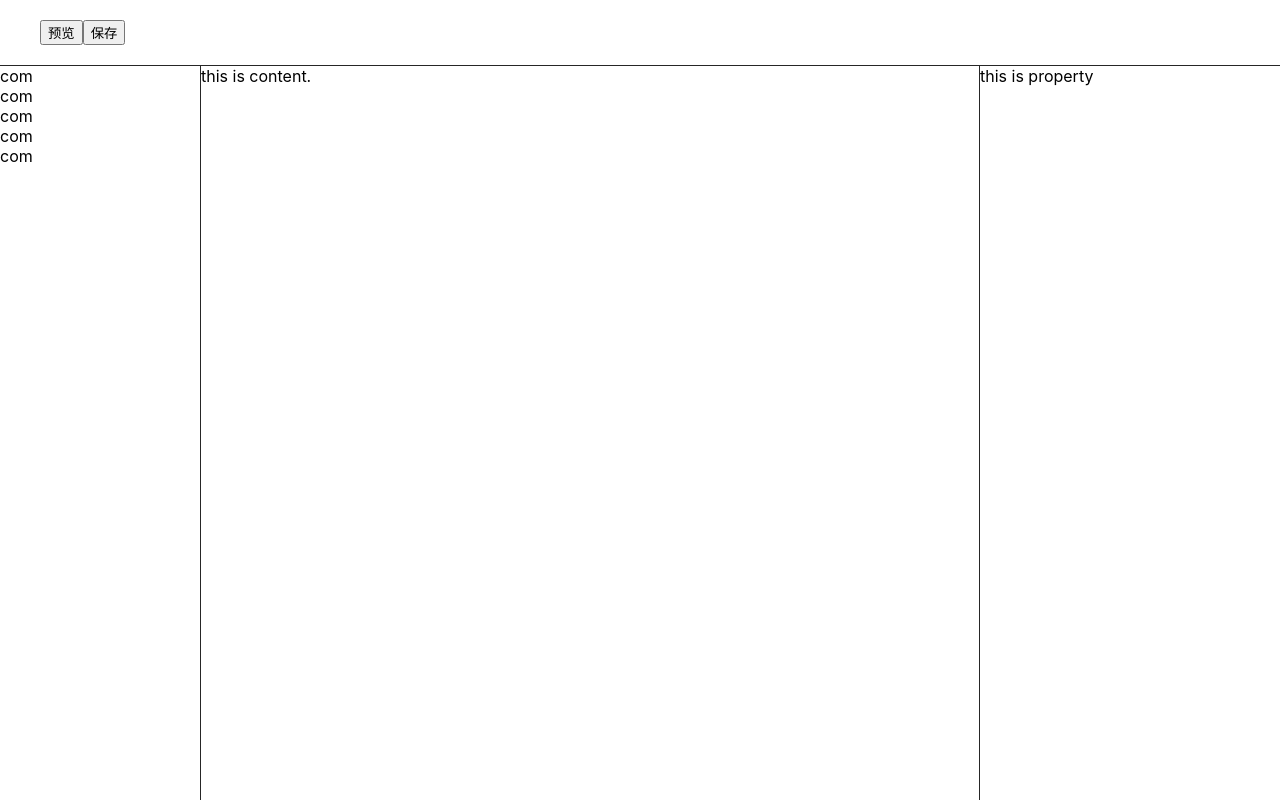
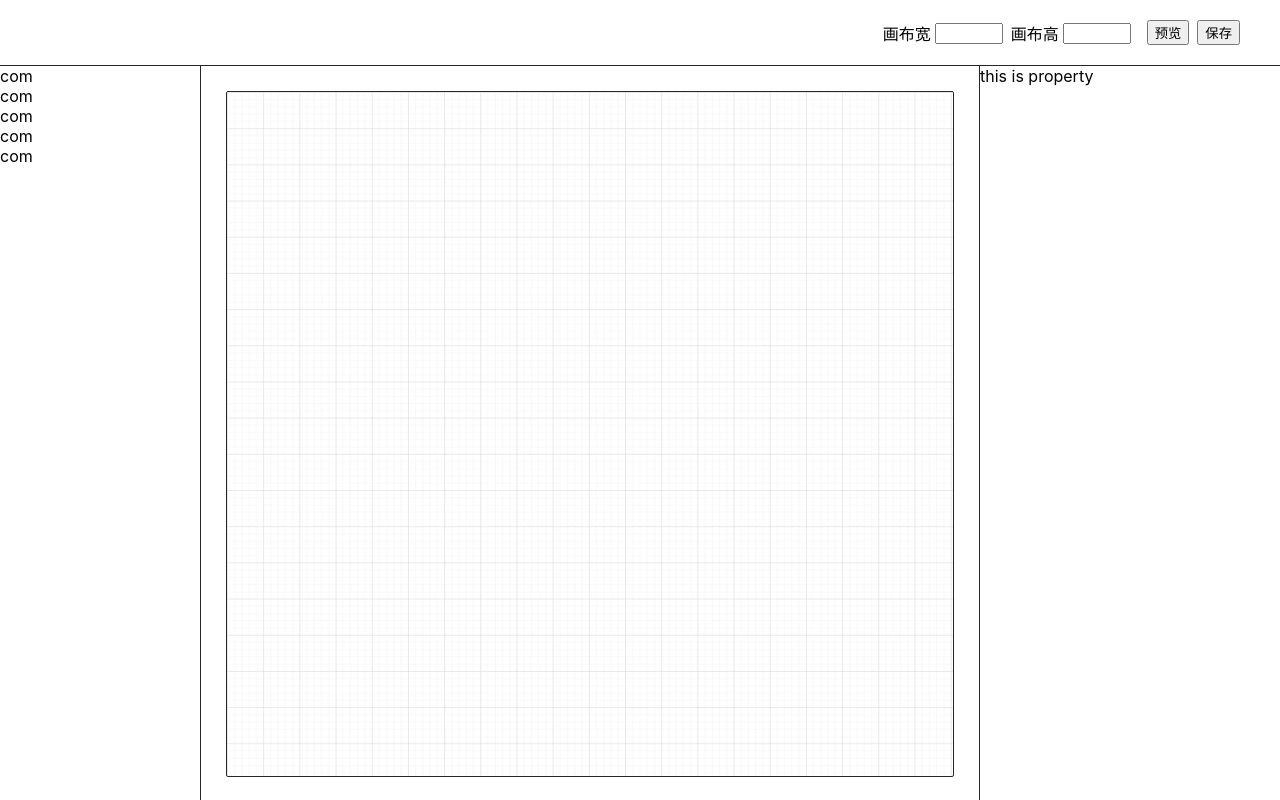
Before and after one commit to ZhangHaoWeb/h5-engine, a React (Create React App) app: page / in a window 1280 px wide. Built offline with nearby package versions, Linux system fonts and the light colour scheme.

Commit message:
update home page.

```diff
--- a/src/components/home/content.js
+++ b/src/components/home/content.js
@@ -1,7 +1,12 @@
+import Grid from "./grid"
+
 export default function Content() {
     return (
         <div className="content">
-            this is content.
+            <div className="editor">
+
+                <Grid />
+            </div>
         </div>
     )
 }
--- /dev/null
+++ b/src/components/home/grid.js
@@ -0,0 +1,43 @@
+export default function Grid() {
+    return (
+        <svg
+            className="grid"
+            width="100%"
+            height="100%"
+            xmlns="http://www.w3.org/2000/svg"
+        >
+            <defs>
+                <pattern
+                    id="smallGrid"
+                    width="7.236328125"
+                    height="7.236328125"
+                    patternUnits="userSpaceOnUse"
+                >
+                    <path
+                        d="M 7.236328125 0 L 0 0 0 7.236328125"
+                        fill="none"
+                        stroke="rgba(207, 207, 207, 0.3)"
+                        strokeWidth="1"
+                    >
+                    </path>
+                </pattern>
+                <pattern
+                    id="grid"
+                    width="36.181640625"
+                    height="36.181640625"
+                    patternUnits="userSpaceOnUse"
+                >
+                    <rect width="36.181640625" height="36.181640625" fill="url(#smallGrid)"></rect>
+                    <path
+                        d="M 36.181640625 0 L 0 0 0 36.181640625"
+                        fill="none"
+                        stroke="rgba(186, 186, 186, 0.5)"
+                        strokeWidth="1"
+                    >
+                    </path>
+                </pattern>
+            </defs>
+            <rect width="100%" height="100%" fill="url(#grid)"></rect>
+        </svg>
+    )
+}
--- a/src/components/home/header.js
+++ b/src/components/home/header.js
@@ -2,8 +2,14 @@
 export default function Header() {
     return (
         <div className="header">
-            <button>预览</button>
-            <button>保存</button>
+            <div className="size-controller mr-8" >
+                <div className="ml-8">画布宽</div>
+                <div><input type="text" /></div>
+                <div className="ml-8">画布高</div>
+                <div><input type="text" /></div>
+            </div>
+            <button className="ml-8">预览</button>
+            <button className="ml-8">保存</button>
         </div>
     )
 }
--- a/src/sass/home.scss
+++ b/src/sass/home.scss
@@ -8,6 +8,17 @@
 .header {
     border-bottom: 1px solid #262626;
     padding: 20px 40px;
+    display: flex;
+    align-items: center;
+    justify-content: flex-end;
+    .size-controller {
+        display: flex;
+        align-items: center;
+
+        input {
+            width: 60px;
+        }
+    }
 }
 
 .sidebar {
@@ -18,6 +29,13 @@
 .content {
     border-right: 1px solid #262626;
     flex-grow: 1;
+    padding:25px;
+
+    .editor {
+        border: 1px solid #262626;
+        height: 100%;
+        border-radius: 2px;
+    }
 }
 
 .property {
--- a/src/sass/index.scss
+++ b/src/sass/index.scss
@@ -71,3 +71,15 @@ html, body, #root {
 	display: flex;
 	flex-direction: column;
 }
+
+.ml-8 {
+	margin-left: 8px;
+}
+
+.mr-8 {
+	margin-right: 8px;
+}
+
+input {
+	margin-left: 4px;
+}
```
